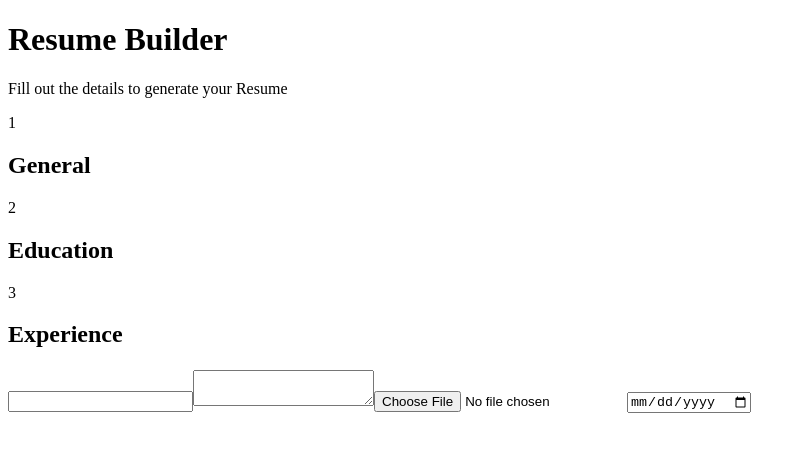
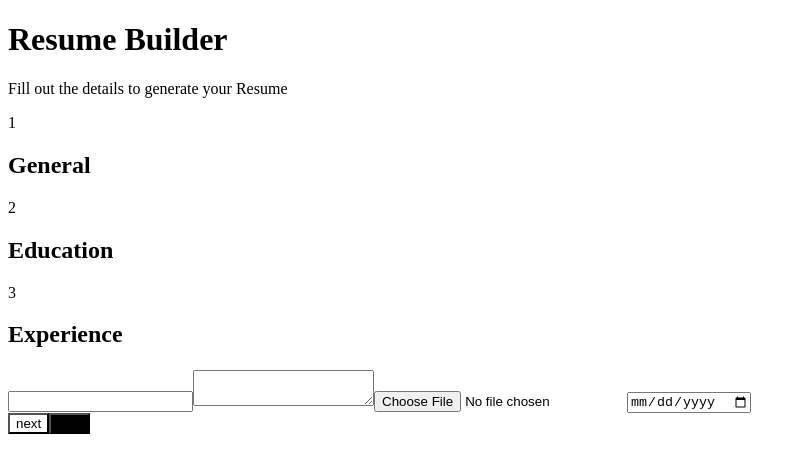
Before and after one commit to StewardRighteous/top-cv-resume-generator, a React (Vite) app: page / in a window 1280 px wide. Shown: the top 472 px of the page, without its empty margins (0-806 px from the left). Built offline with nearby package versions, Linux system fonts and the light colour scheme.

Commit message:
add details buttons

```diff
--- a/src/App.jsx
+++ b/src/App.jsx
@@ -1,4 +1,4 @@
-import { Header, ProgressBar, Details } from "./components/Barrel";
+import { Header, ProgressBar, Details, Button } from "./components/Barrel";
 
 export default function App() {
   return (
@@ -9,6 +9,10 @@ export default function App() {
       </div>
       <div className="resume-details">
         <Details />
+        <div className="details-buttons">
+          <Button buttonName={"next"} />
+          <Button buttonName={"next"} buttonHighlight={true} />
+        </div>
       </div>
     </>
   );
--- a/src/components/Barrel.jsx
+++ b/src/components/Barrel.jsx
@@ -1,5 +1,6 @@
 import Header from "./Header";
 import ProgressBar from "./ProgressBar";
 import Details from "./Details";
+import Button from "./Button";
 
-export { Header, ProgressBar, Details };
+export { Header, ProgressBar, Details, Button };
--- /dev/null
+++ b/src/components/Button.jsx
@@ -0,0 +1,18 @@
+export default function Button({
+  buttonName,
+  buttonHighlight = false,
+  buttonFunction,
+}) {
+  return (
+    <button
+      onClick={buttonFunction}
+      style={
+        buttonHighlight
+          ? { backgroundColor: "black" }
+          : { backgroundColor: "white" }
+      }
+    >
+      {buttonName}
+    </button>
+  );
+}
```
